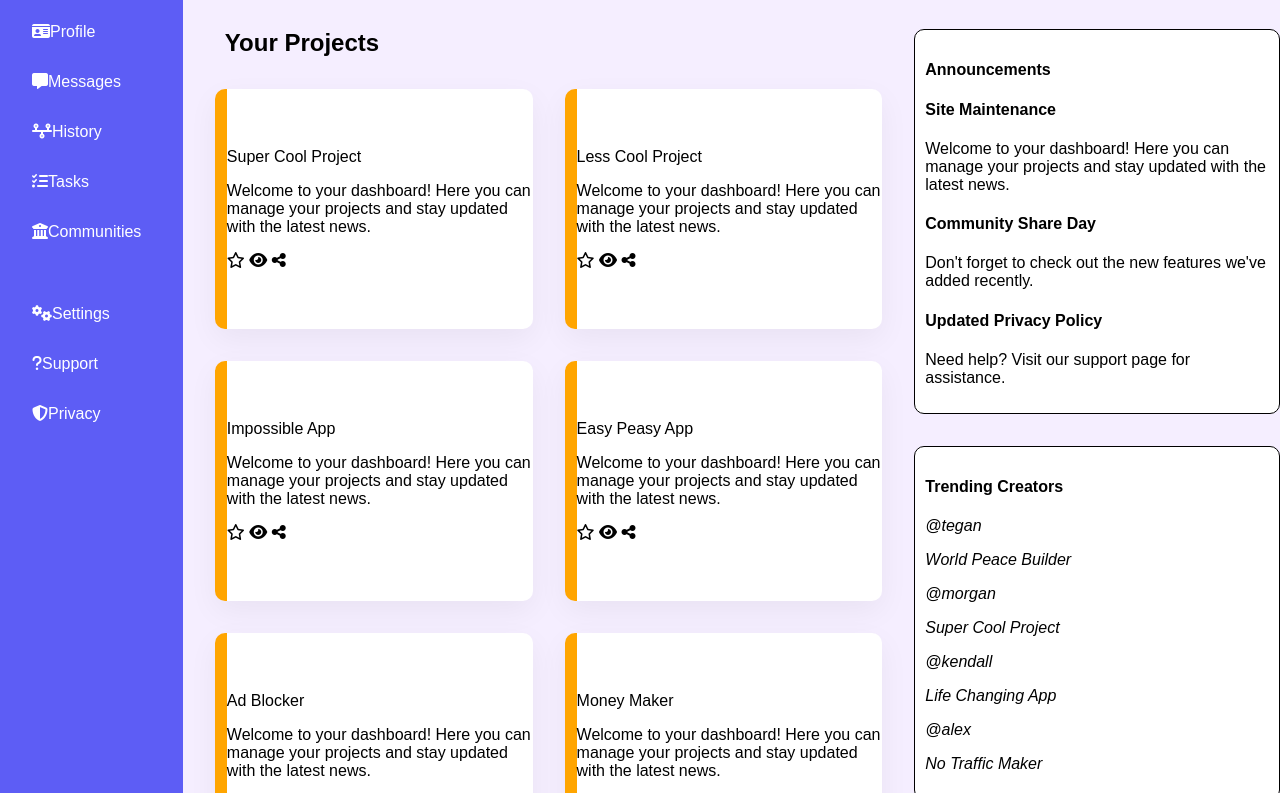
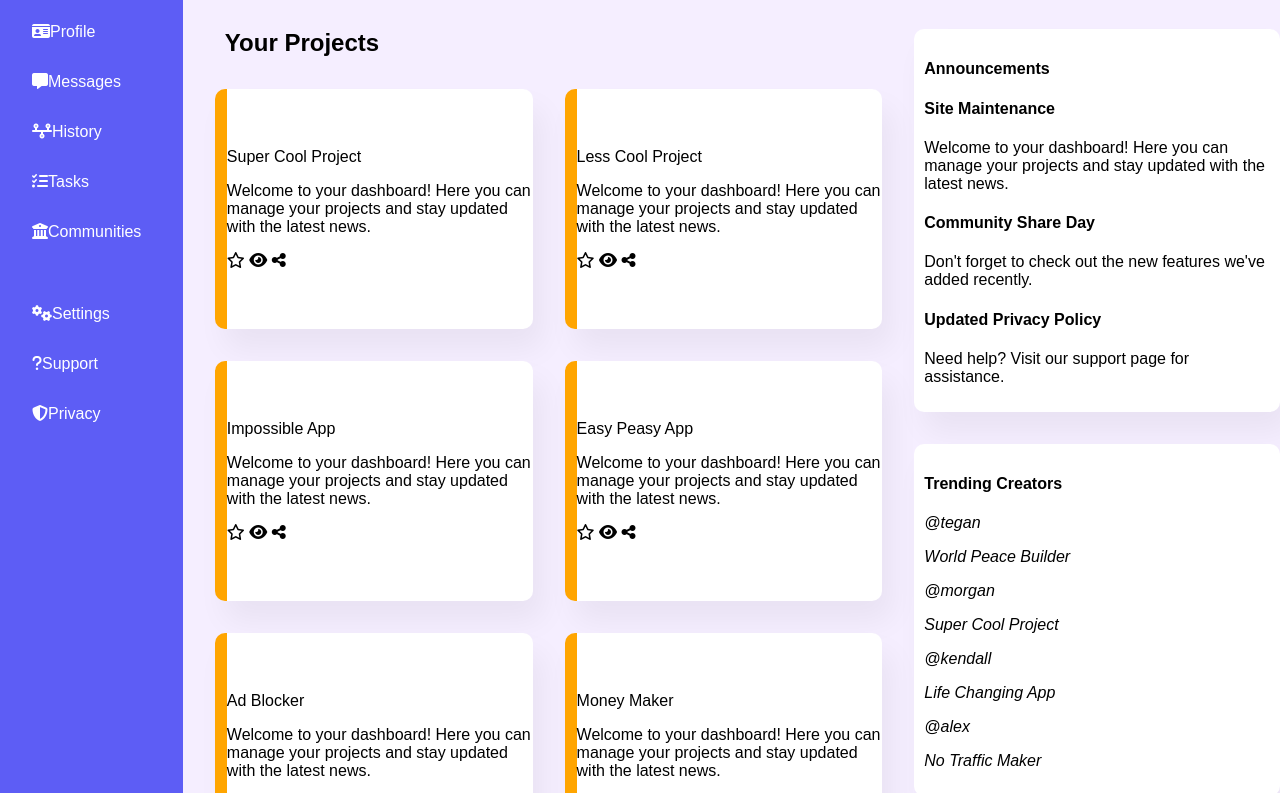
Before and after one commit to arader21/dashboard-project, a plain HTML site: page index.html in a window 1280 px wide. Shown: the part 139-932 px from the top of the page. Drawn offline with Linux system fonts and the light colour scheme.

Commit message:
box shadow updated

```diff
--- a/style.css
+++ b/style.css
@@ -61,7 +61,7 @@ ul, li {
      height: 30vh;
     border-left: orange 1vw solid;
     border-radius: 10px;
-    box-shadow: 0px 10px 30px rgba(0, 0, 0, 0.05);
+    box-shadow: 10px 20px 30px rgba(0, 0, 0, 0.05);
     background-color: white;
     justify-content: center;
     align-content:center;
@@ -82,21 +82,17 @@ button {
 }
 
 .announcements{
-    border-color:black;
-    border-style: solid;
-    border-width: 1px;
     border-radius: 10px;
     padding: 10px;
     background-color: white;
+    box-shadow: 10px 20px 30px rgba(0, 0, 0, 0.05);
 }
 .trending {
-    border-color:black;
-    border-style: solid;
-    border-width: 1px;
     margin-top: 2em;
     border-radius: 10px;
     padding: 10px;
     background-color: white;
+    box-shadow: 10px 20px 30px rgba(0, 0, 0, 0.05);
 }
 .greeting-2 {
     font-size: 24px;
```
